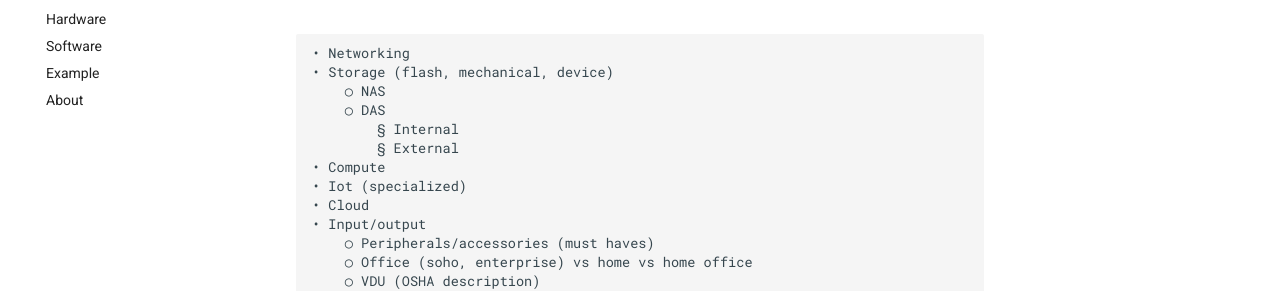
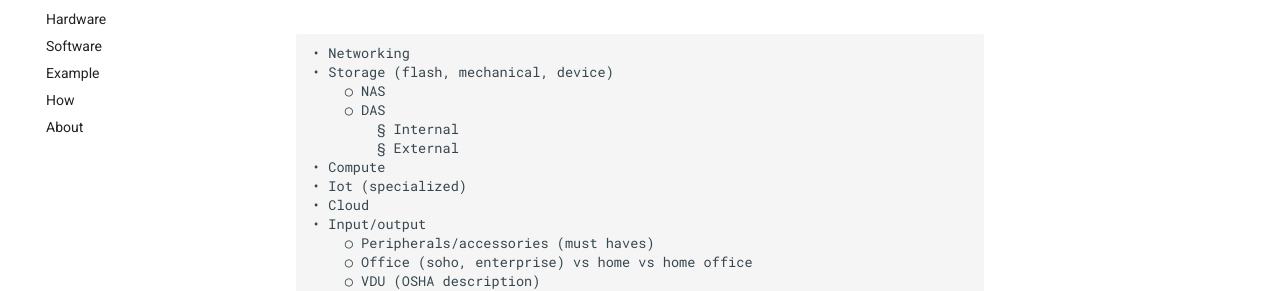
Before and after one commit to jordanisonline/digidiscussions, an MkDocs documentation site: the page built from docs/index.md, in a window 1280 px wide. Shown: the part 146-437 px from the top of the page. Built offline with MkDocs 1.6.1 and Material for MkDocs 9.7.7, drawn with Linux system fonts in a browser that asks for light colours.

Commit message:
added the how page

```diff
--- a/mkdocs.yml
+++ b/mkdocs.yml
@@ -4,6 +4,7 @@ nav:
     - Hardware: hardware.md
     - Software: software.md
     - Example: example.md
+    - How: how.md
     - About: about.md
 theme:
   name: material
```
